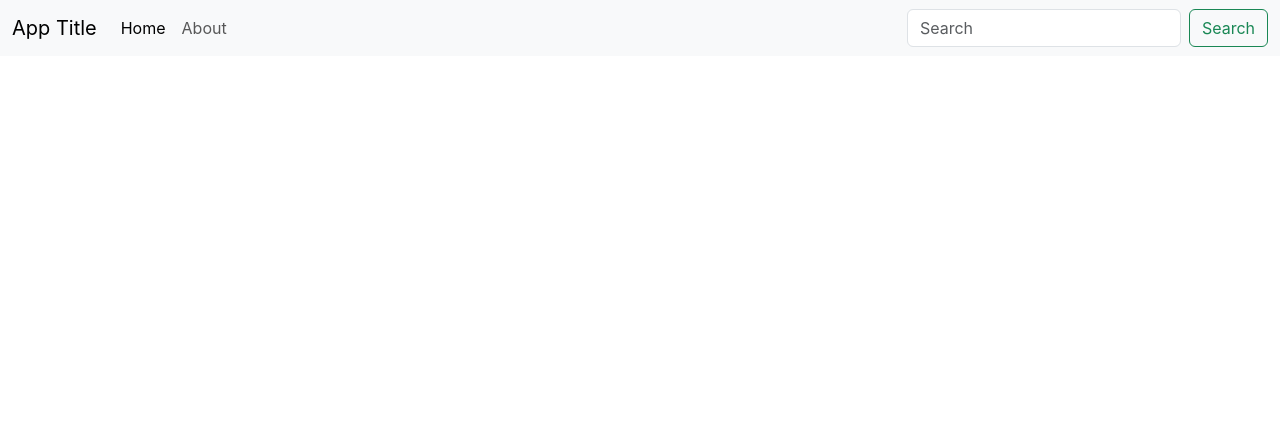
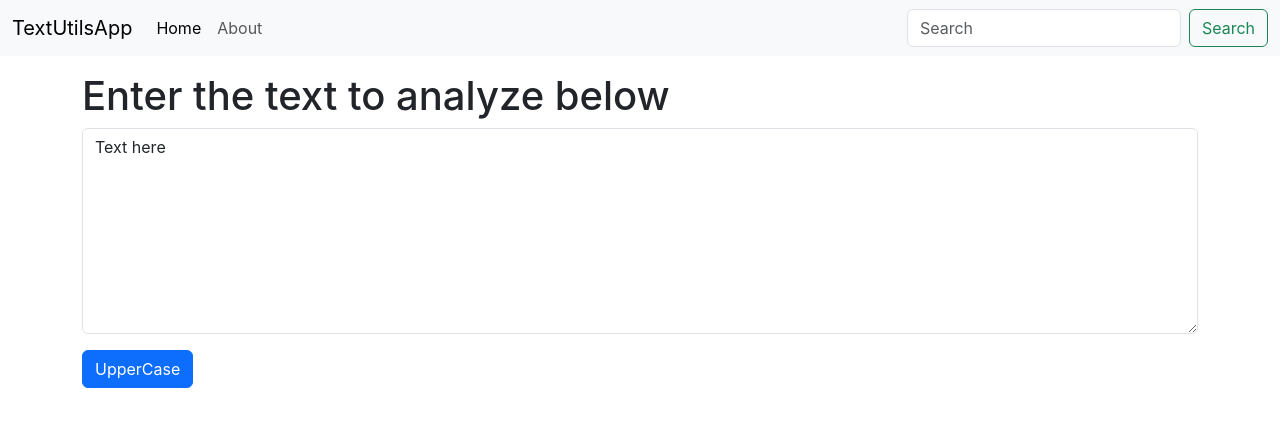
Before and after one commit to bshital97/reactjs, a React (Create React App) app in the folder sample_app/: page / in a window 1280 px wide. Shown: the top 426 px of the page. Built offline with nearby package versions, Linux system fonts and the light colour scheme.

Commit message:
state usage

```diff
--- a/sample_app/package.json
+++ b/sample_app/package.json
@@ -3,13 +3,17 @@
   "version": "0.1.0",
   "private": true,
   "dependencies": {
+    "@emotion/react": "^11.11.1",
+    "@emotion/styled": "^11.11.0",
+    "@mui/material": "^5.14.15",
     "@testing-library/jest-dom": "^5.17.0",
     "@testing-library/react": "^13.4.0",
     "@testing-library/user-event": "^13.5.0",
     "react": "^18.2.0",
     "react-dom": "^18.2.0",
     "react-scripts": "5.0.1",
-    "web-vitals": "^2.1.4"
+    "web-vitals": "^2.1.4",
+    "@babel/plugin-proposal-private-property-in-object":""
   },
   "scripts": {
     "start": "react-scripts start",
--- a/sample_app/src/App.js
+++ b/sample_app/src/App.js
@@ -1,11 +1,17 @@
 // import logo from './logo.svg';
 import './App.css';
 import Navbar from './components/Navbar';
-
+import Texform from './components/Texform';
 function App() {
   return (
-  // <Navbar title="TextUtilsApp" about="About"></Navbar>
-  <Navbar></Navbar>
+    <div>
+   <Navbar title="TextUtilsApp" about="About"></Navbar>
+  {/* <Navbar></Navbar> */}
+  <div className="container my-3">
+    <Texform heading="Enter the text to analyze below"></Texform>
+  </div>
+
+  </div>
   );
 }
 
--- /dev/null
+++ b/sample_app/src/components/Texform.js
@@ -0,0 +1,37 @@
+import React, { useState } from 'react'
+// import Box from '@mui/material/Box';
+// import TextField from '@mui/material/TextField';
+
+export default function Texform(props) {
+
+  const [text, setText] = useState("Text here")
+
+  const toUpperCase = () =>{
+    setText(text.toUpperCase())
+  }
+  const onHandleChange = (event) => {
+    setText(event.target.value)
+  };
+  return (
+    <div>
+        <h1>{props.heading}</h1>
+        <div className="mb-3">
+            <textarea className="form-control" id="myBox" rows="8" value={text} onChange= {onHandleChange}></textarea>
+
+        </div>
+        <button className="btn btn-primary" onClick={toUpperCase}>UpperCase</button>
+
+        {/* <form>
+            <div className="mb-3">
+                <label for="exampleInputEmail1" class="form-label">Email address</label>
+                <TextField
+                        id="filled-search"
+                        label="Search field"
+                        type="search"
+                        variant="filled"
+                        />
+            </div>
+        </form> */}
+    </div>
+  )
+}
```
Also changed, not shown: 1 other file (tests, documents, lock files or other folders).
